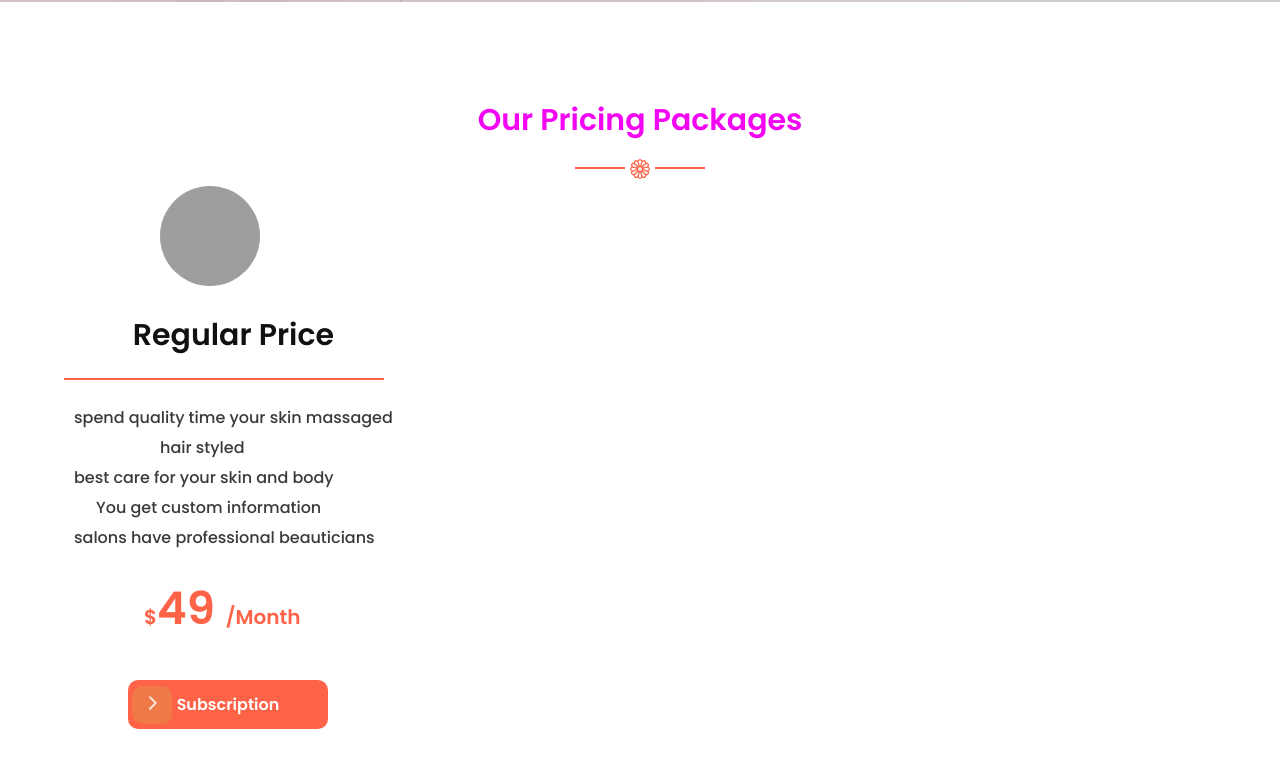
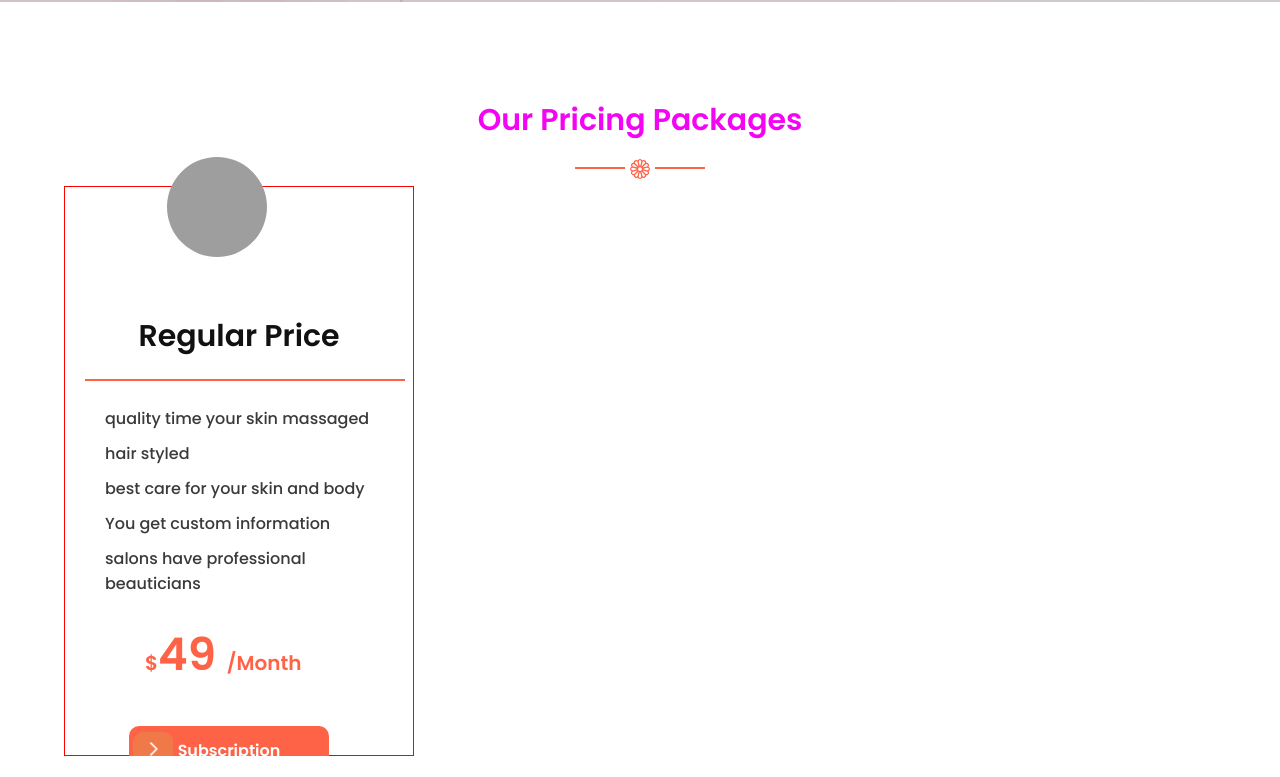
Before and after one commit to TamannaAfroz2666/Parlour-BD-Page, a React (Create React App) app: page / in a window 1280 px wide. Shown: the part 2261-3038 px from the top of the page. After the commit the page ends 3017 px from the top, so only its background shows below. Built offline with nearby package versions, Linux system fonts and the light colour scheme; grey boxes are pictures that could not be loaded; the HTML template or start-up script is replaced by a standard one.

Commit message:
add size fixed

```diff
--- a/src/components/Pricing/RegularMember/RegularMember.css
+++ b/src/components/Pricing/RegularMember/RegularMember.css
@@ -2,12 +2,18 @@
     margin: 0;
     padding: 0;
     box-sizing: border-box;
+}
+.regularHead{
+    width: 350px;
+    border: 1px solid red;
+    height: 570px;
 }
 .regularHead img{
     width: 100px;
     height: 100px;
     border-radius: 100px;
     margin-left: 6rem;
+    translate: 6px  -30px 60px;
 
 }
 .regularPrice{
@@ -20,6 +26,7 @@
 .regularHr{
     width: 320px;
     background-image: linear-gradient(to right, rgba(245, 245, 245, 0.226) , rgba(245, 245, 245, 0.055));
+    margin: 0 20px;
 
 }
 .listRegular{
@@ -34,14 +41,14 @@
 
 }
 .titleRegular{
-    padding: 5px 10px;
+    padding: 5px 40px;
 
 }
 .sortRegular{
-    padding: 0 6rem;
+    padding: 5px 40px;
 }
 .sortRegular2{
-    padding: 0 2rem;
+    padding: 5px 40px;
 }
 .pricingRegular{
     margin-left: 5rem;
--- a/src/components/Pricing/RegularMember/RegularMember.js
+++ b/src/components/Pricing/RegularMember/RegularMember.js
@@ -11,7 +11,7 @@ const RegularMember = () => {
                 <p className='regularPrice'>Regular Price</p>
                 <hr className='regularHr' color='tomato' />
                 <ul className='listRegular'>
-                    <li className='titleRegular'>spend quality time your skin massaged </li>
+                    <li className='titleRegular'>quality time your skin massaged </li>
                     <li className='sortRegular'>hair styled </li>
                     <li className='titleRegular'> best care for your skin and body </li>
                     <li className='sortRegular2'>You get custom information </li>
```
